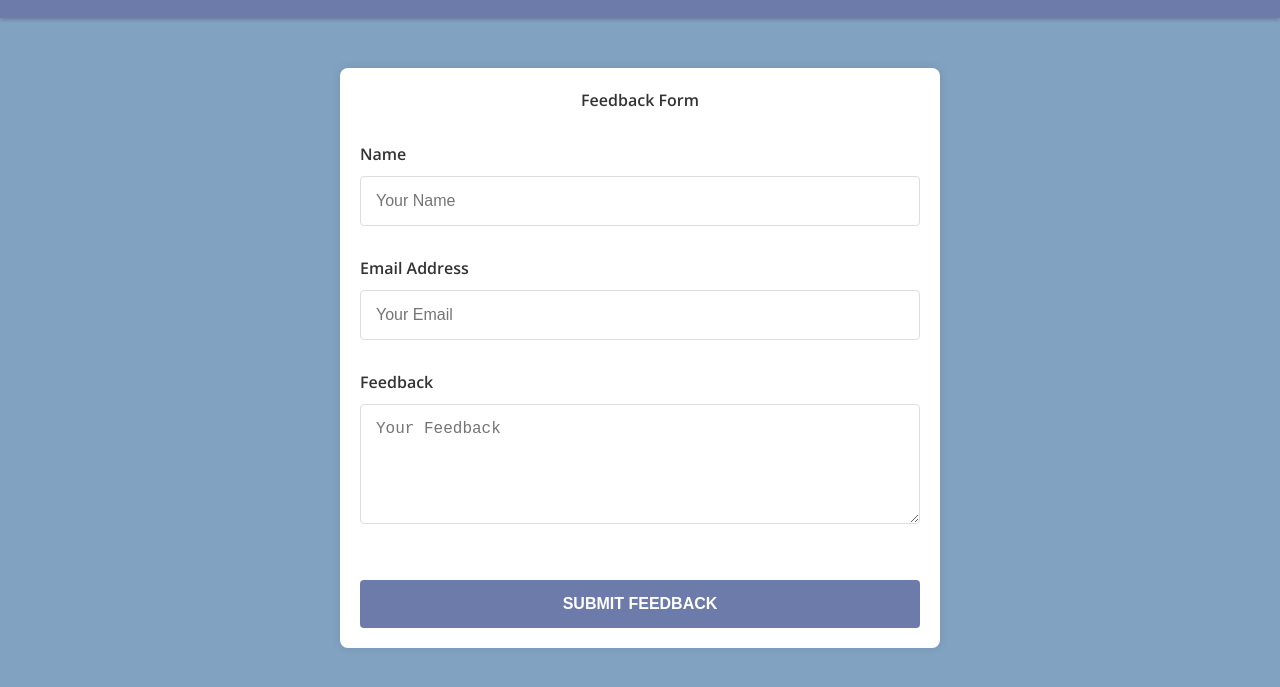
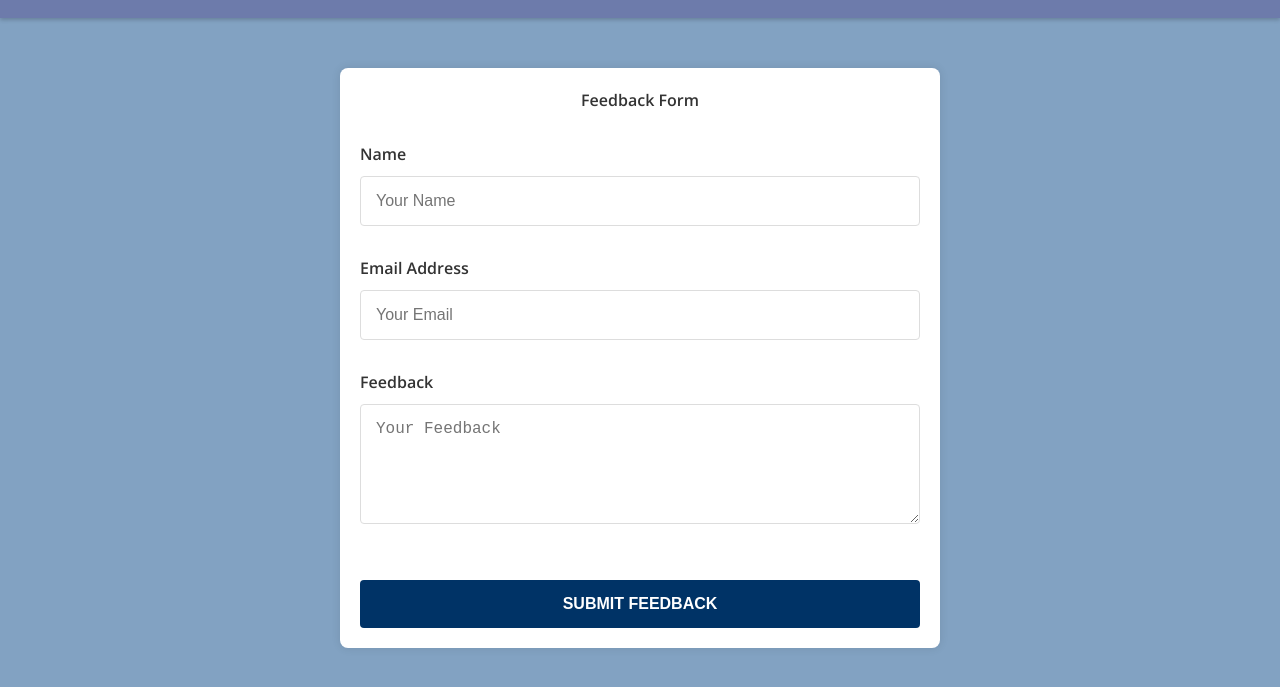
Before and after one commit to tobyStone/Maths-inCoding-by-Bun-Vercel, a website: page public/feedback_form.html in a window 1280 px wide. Shown: the part 243-930 px from the top of the page. Drawn offline with nearby package versions, Linux system fonts and the light colour scheme.

Commit message:
CSS change for accesibility in button on maths question

```diff
--- a/public/style.css
+++ b/public/style.css
@@ -184,7 +184,7 @@ h4 {
     height: auto; /* Adjusted to 'auto' for a normal button height */
     padding: 10px 20px; /* Added padding for visual appeal */
     border: none;
-    background-color: #6d7bab; /* Adjusted to match the header color */
+    background-color: #003366; /* Adjusted to match the header color */
     color: white; /* Text color */
     font-size: 16px; /* Text size */
     cursor: pointer; /* Changes cursor to indicate it's clickable */
@@ -192,12 +192,17 @@ h4 {
     margin-top: 20px; /* Space above the button */
     text-transform: uppercase; /* Uppercase text */
     font-weight: bold; /* Bold text */
-    box-shadow: 2px 4px rgba(0,0,0,0.2); /* Shadow for depth /
-transition: background-color 0.3s; / Smooth transition for hover effect */
+    box-shadow: 2px 4px rgba(0,0,0,0.2); /* Shadow for depth */
+    transition: background-color 0.3s; /* Smooth transition for hover effect */
 }
 
-.myButton:hover {
-background-color: #575f8a; /* Darker shade on hover */
+    .myButton:hover {
+        background-color: #002244; /* Darker shade on hover */
+    }
+
+.myButton:focus {
+    outline: 2px solid #ffffff; /* White outline to indicate focus */
+    outline-offset: 2px;
 }
 
 
```
